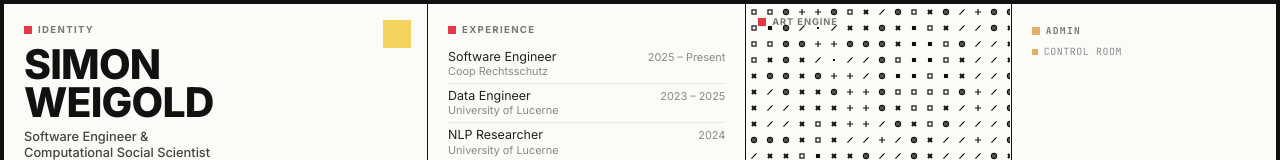
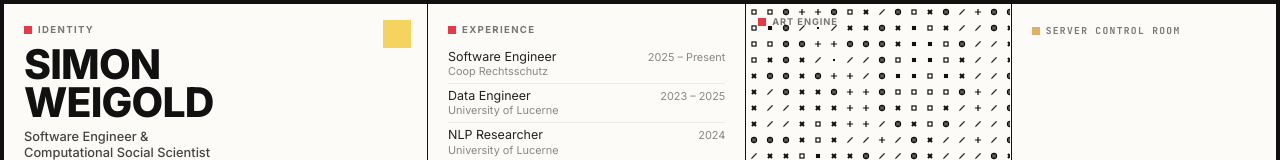
Before and after one commit to simonweigold/simonweigold.github.io, a React (Vite) app in the folder portfolio/: page / in a window 1280 px wide. Shown: the top 160 px of the page. Built offline with nearby package versions, Linux system fonts and the light colour scheme.

Commit message:
Admin tile: rename to Server Control Room, drop status line

```diff
--- a/portfolio/src/App.tsx
+++ b/portfolio/src/App.tsx
@@ -884,12 +884,6 @@ function App() {
           color: #777; font-family: var(--font-mono); margin-bottom: 0.5rem;
         }
         .panel.admin .panel-label::before { background: #e0af68; }
-        .admin-status { display: flex; align-items: center; gap: 6px; margin-bottom: 0.75rem; }
-        .admin-dot { width: 6px; height: 6px; background: #e0af68; flex-shrink: 0; }
-        .admin-desc {
-          font-family: var(--font-mono); font-size: 0.62rem; color: #8b8b96;
-          margin: 0; text-transform: uppercase; letter-spacing: 0.06em;
-        }
         .admin-open-btn {
           margin-top: auto; width: 100%;
           font-family: var(--font-mono); font-size: 0.62rem; font-weight: 600;
@@ -1182,7 +1176,6 @@ function App() {
           .admin { grid-column: 1 / 3; grid-row: 6; }
           .panel.admin { flex-direction: row; align-items: center; gap: 10px; }
           .panel.admin .panel-label { margin-bottom: 0; }
-          .admin-status { margin-bottom: 0; }
           .admin-open-btn { margin-top: 0; margin-left: auto; width: auto; }
 
           /* Skills: full width at the bottom */
@@ -1272,11 +1265,7 @@ function App() {
 
         {/* ADMIN */}
         <div className="panel admin">
-          <div className="panel-label">Admin</div>
-          <div className="admin-status">
-            <span className="admin-dot" aria-hidden="true" />
-            <span className="admin-desc">Control room</span>
-          </div>
+          <div className="panel-label">Server Control Room</div>
           <button ref={openBtnRef} className="admin-open-btn" onClick={openLogin}>
             Open Login
           </button>
```
